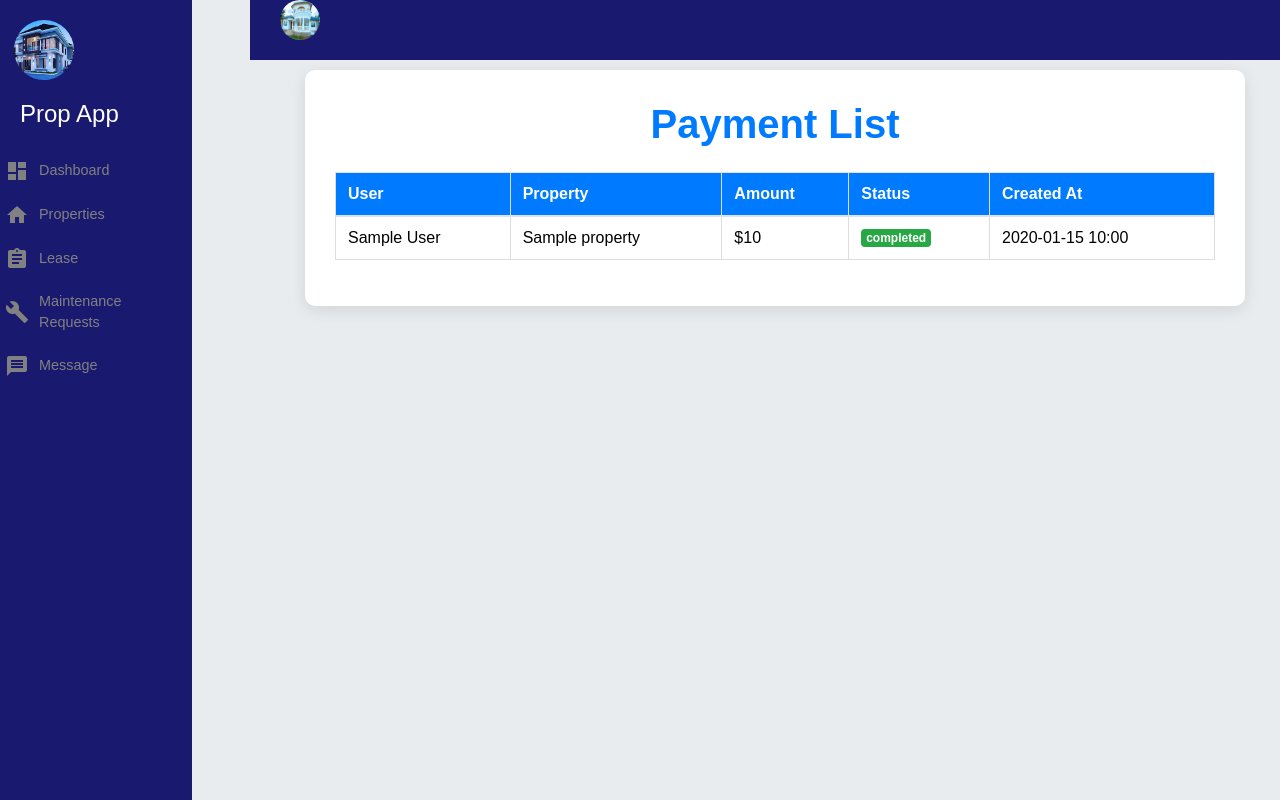
After one commit to Manzp111/ProjectMnagments, a Django app: template templates/landlord/payment_landlord.html in a window 1280 px wide. The commit adds this page. Run offline with Django 5.2, Linux system fonts and the light colour scheme; the template is opened without the code that fills it: most values are stand-ins (such as "Sample title", 1, 10 or a date in 2020); some libraries are stand-ins or nearby versions.

Commit message:
my github pages

```diff
--- a/PropertyApp/admin.py
+++ b/PropertyApp/admin.py
@@ -45,3 +45,6 @@ class PropertyImageAdmin(admin.ModelAdmin):
 @admin.register(MaintenanceRequest)
 class MaintenanceRequestAdmin(admin.ModelAdmin):
     list_display = ('id', 'property', 'tenant', 'description', 'status')
+@admin.register(Payment)
+class PaymentAdmin(admin.ModelAdmin):
+    list_display = ('id','user','property', 'amount','created_at', 'status')
--- a/PropertyManagment/settings.py
+++ b/PropertyManagment/settings.py
@@ -45,6 +45,7 @@ INSTALLED_APPS = [
     'PropertyApp',
     'debug_toolbar',
     'core',
+
     'crispy_forms',
     'crispy_bootstrap4',
     # 'drf_spectacular_sidecar',
--- a/core/urls.py
+++ b/core/urls.py
@@ -99,6 +99,8 @@ urlpatterns=[
     path('unit/<int:unit_id>/availability-data/', views.get_availability_data, name='get_availability_data'),
     path('property/<int:property_id>/images/', views.property_images, name='property_images'),
     path('property/<int:property_id>/images/landlord/', views.property_images_landlord, name='property_images_landlord'),
+    path('payment/admin/',views.payment_view, name='payment_admin'),
+    # path('payment/landlord/<int:id>', views.payment_landlord_view, name='landlord_payment_landlord'),
 
 
 
--- a/templates/Property/landroad.html
+++ b/templates/Property/landroad.html
@@ -122,7 +122,7 @@
         <a href="{% url 'lease_landlord' %}"><span class="material-icons">assignment</span><small>Lease</small></a>
         <a href="{% url 'landlord_view_requests' %}"><span class="material-icons">build</span><small>Maintenance Requests</small></a>
         <a href="{% url 'select_receiver_landlord' %}"><span class="material-icons">message</span><small>Message</small></a>
-        {# <a href="{% url 'availability_calendar' %}"><span class="material-icons">calendar_today</span>Calendar</a> #}
+{#         <a href="{% url 'landlord_payment_landlord' %}"><span class="material-icons">calendar_today</span>Payments</a> #}
     </div>
 
     <!-- Content Area -->
--- a/templates/admin/user.html
+++ b/templates/admin/user.html
@@ -39,7 +39,7 @@
                    <button style="background-color: #2196F3">Edit</button>
                </a>
 
-                  <s href="{% url 'delete_user' user.id %}" type="submit" style="background-color: red">Delete</s>
+                              <a href="{% url 'delete_user' user.id %}"><button type="submit" style="background-color: red">Delete</button></a>
 
            </td>
 
--- /dev/null
+++ b/templates/landlord/payment_landlord.html
@@ -0,0 +1,84 @@
+{% extends 'Property/landroad.html' %}
+{%load static  %}
+{% block content %}
+<!DOCTYPE html>
+<html lang="en">
+<head>
+    <meta charset="UTF-8">
+    <meta name="viewport" content="width=device-width, initial-scale=1.0">
+    <title>Payment List</title>
+    <link rel="stylesheet" href="https://stackpath.bootstrapcdn.com/bootstrap/4.5.2/css/bootstrap.min.css">
+    <style>
+        body {
+            background-color: #e9ecef;
+            font-family: Arial, sans-serif;
+        }
+        .table-container {
+            margin-top: 50px;
+            background-color: #ffffff;
+            padding: 30px;
+            border-radius: 10px;
+            box-shadow: 0 4px 15px rgba(0, 0, 0, 0.1);
+        }
+        h1 {
+            color: #007bff;
+            font-weight: bold;
+        }
+        .table th {
+            background-color: #007bff;
+            color: white;
+        }
+        .badge-warning {
+            background-color: #ffc107;
+        }
+        .badge-success {
+            background-color: #28a745;
+        }
+        .table-hover tbody tr:hover {
+            background-color: #f1f1f1;
+        }
+    </style>
+</head>
+<body>
+    <div class="container table-container">
+        <h1 class="text-center mb-4">Payment List</h1>
+        <table class="table table-hover">
+            <thead>
+                <tr>
+                    <th>User</th>
+                    <th>Property</th>
+                    <th>Amount</th>
+                    <th>Status</th>
+                    <th>Created At</th>
+                </tr>
+            </thead>
+            <tbody>
+                {% for payment in payments %}
+                <tr>
+                    <td>{{ payment.user.first_name }}&nbsp;{{ payment.user.last_name }}</td>
+                    <td>{{ payment.property.name }}</td>
+                    <td>${{ payment.amount }}</td>
+                    <td>
+                        {% if payment.status == 'Pending' %}
+                            <span class="badge badge-warning">{{ payment.status }}</span>
+                        {% else %}
+                            <span class="badge badge-success">{{ payment.status }}</span>
+                        {% endif %}
+                    </td>
+                    <td>{{ payment.created_at|date:"Y-m-d H:i" }}</td>
+                </tr>
+                {% empty %}
+                <tr>
+                    <td colspan="5" class="text-center">No payments found.</td>
+                </tr>
+                {% endfor %}
+            </tbody>
+        </table>
+    </div>
+
+    <script src="https://code.jquery.com/jquery-3.5.1.slim.min.js"></script>
+    <script src="https://cdn.jsdelivr.net/npm/@popperjs/core@2.0.7/dist/umd/popper.min.js"></script>
+    <script src="https://stackpath.bootstrapcdn.com/bootstrap/4.5.2/js/bootstrap.min.js"></script>
+</body>
+</html>
+{% endblock %}
```
Also changed, not shown: core/views.py (+11 -2 lines), templates/Property/admin.html (+9 -7 lines), templates/admin/payment.html (added, +84 -0 lines), templates/base.html (+72 -7 lines), db.sqlite3.
